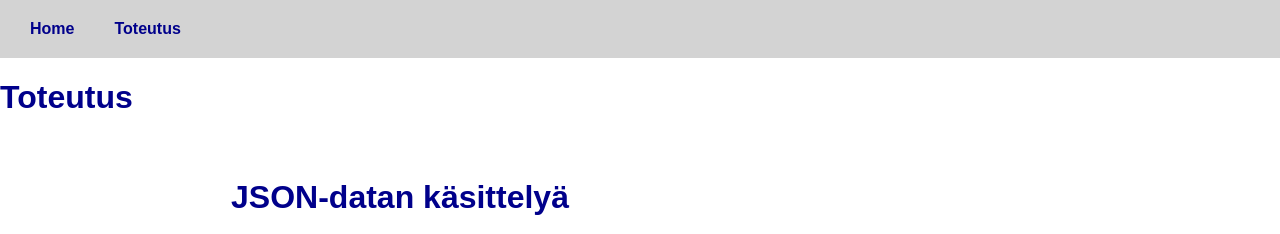
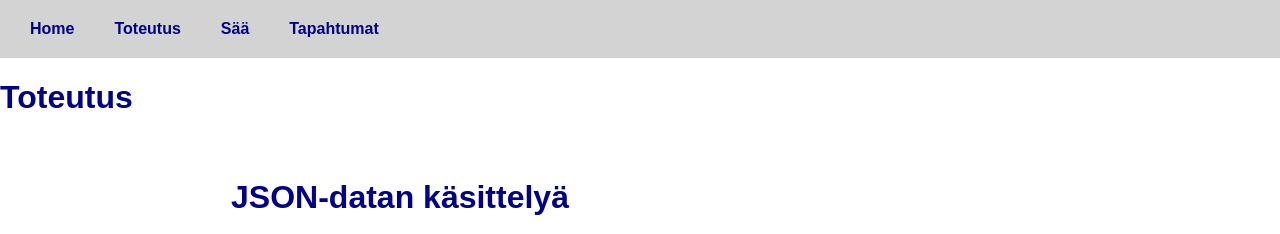
Before and after one commit to nooralankinen/nooralankinen.github.io, a plain HTML site: page toteutus.html in a window 1280 px wide. Shown: the top 234 px of the page. Drawn offline with Linux system fonts and the light colour scheme.

Commit message:
Update toteutus.html

```diff
--- a/toteutus.html
+++ b/toteutus.html
@@ -10,6 +10,8 @@
     <ul>
         <li><a href="kurssi.html">Home</a></li>
         <li><a href="toteutus.html">Toteutus</a></li>
+        <li><a href="saa.html">Sää</a></li>
+        <li><a href="tapahtumat.html">Tapahtumat</a></li>
     </ul>
 </head>
 
```
